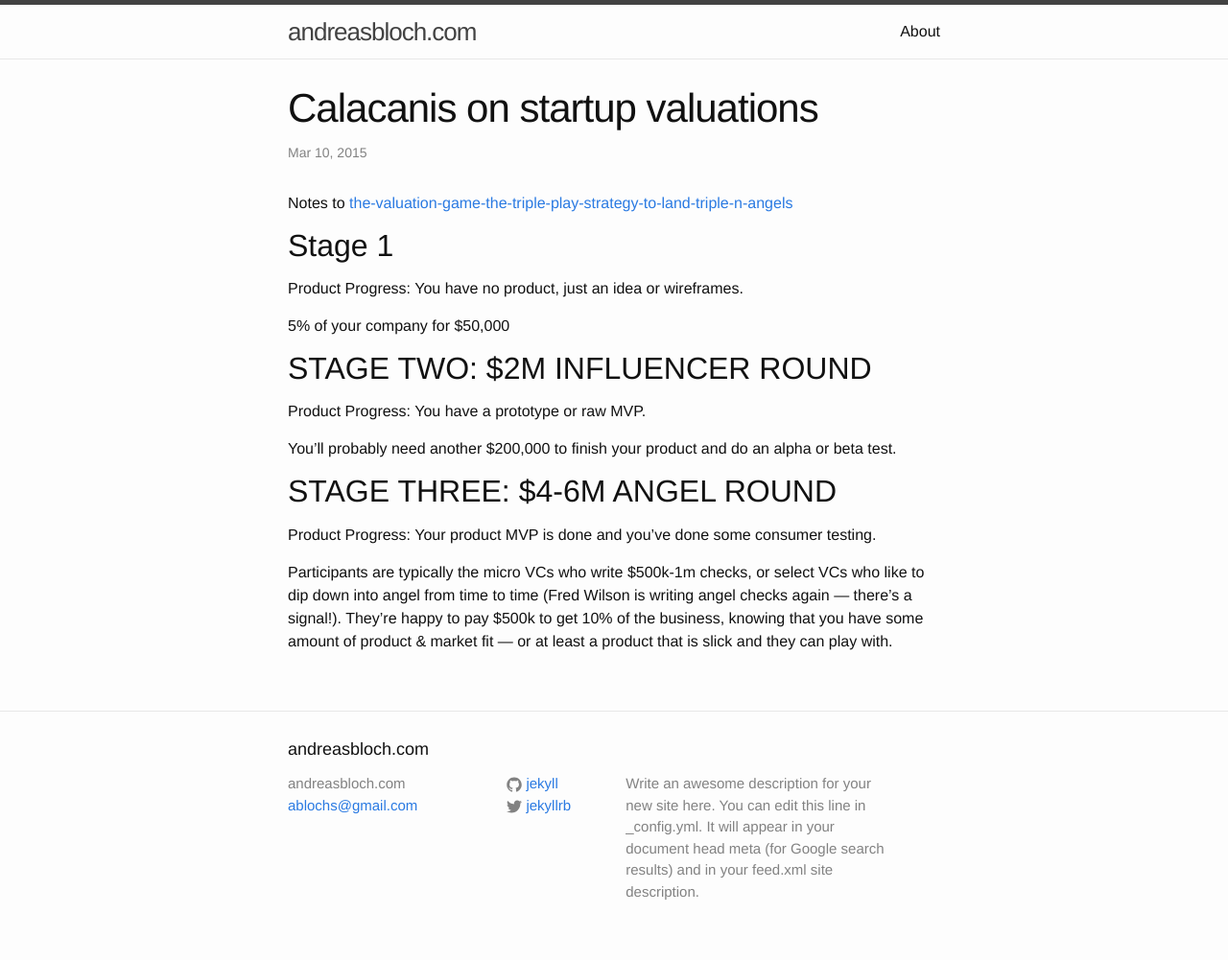
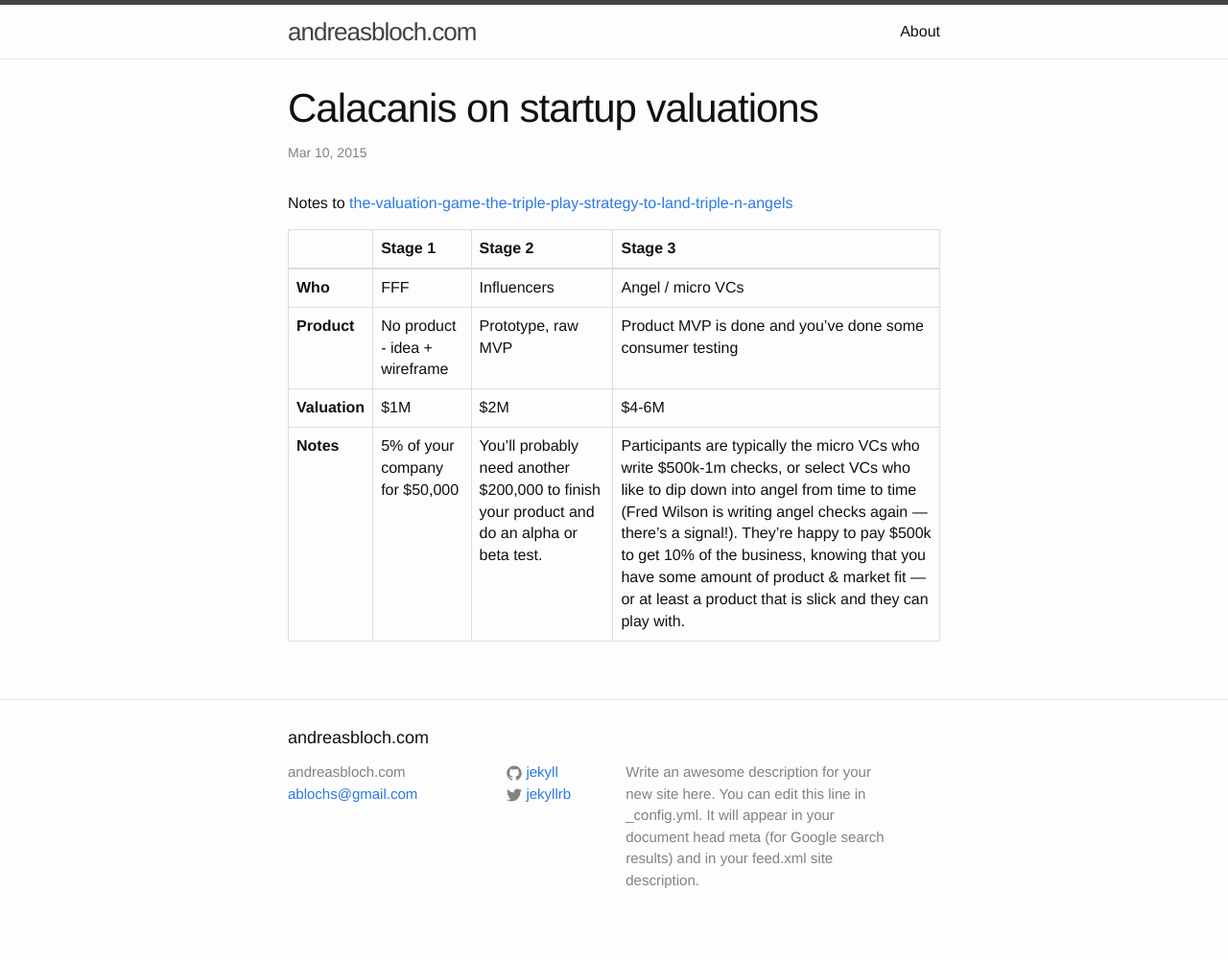
Before and after one commit to ablochs/ablochs.github.io.old, a Jekyll site: the page built from _posts/2015-03-10-calacanis-on-startup-valuations.md, in a window 1280 px wide. Shown: the whole page at 96% size. Built offline with Jekyll 4.4.1, drawn with Linux system fonts in a browser that asks for light colours.

Commit message:
Add table

```diff
--- a/_posts/2015-03-10-calacanis-on-startup-valuations.md
+++ b/_posts/2015-03-10-calacanis-on-startup-valuations.md
@@ -8,17 +8,39 @@ tags: []
 
 Notes to <a href="http://calacanis.com/2015/01/31/the-valuation-game-the-triple-play-strategy-to-land-triple-n-angels/" target="_blank">the-valuation-game-the-triple-play-strategy-to-land-triple-n-angels</a>
 
-## Stage 1
-Product Progress: You have no product, just an idea or wireframes.
-
-5% of your company for $50,000
-
-## STAGE TWO: $2M INFLUENCER ROUND
-Product Progress: You have a prototype or raw MVP.
-
-You’ll probably need another $200,000 to finish your product and do an alpha or beta test.
-
-## STAGE THREE: $4-6M ANGEL ROUND
-Product Progress: Your product MVP is done and you’ve done some consumer testing.
-
-Participants are typically the micro VCs who write $500k-1m checks, or select VCs who like to dip down into angel from time to time (Fred Wilson is writing angel checks again — there’s a signal!). They’re happy to pay $500k to get 10% of the business, knowing that you have some amount of product & market fit — or at least a product that is slick and they can play with.
+<table class="table table-bordered">
+  <thead>
+    <tr>
+      <th></th>
+      <th>Stage 1</th>
+      <th>Stage 2</th>
+      <th>Stage 3</th>
+    </tr>
+  </thead>
+  <tbody>
+    <tr>
+      <th scope="row">Who</th>
+      <td>FFF</td>
+      <td>Influencers</td>
+      <td>Angel / micro VCs</td>
+    </tr>
+    <tr>
+      <th scope="row">Product</th>
+      <td>No product - idea + wireframe</td>
+      <td>Prototype, raw MVP</td>
+      <td>Product MVP is done and you’ve done some consumer testing</td>
+    </tr>
+    <tr>
+      <th scope="row">Valuation</th>
+      <td>$1M</td>
+      <td>$2M</td>
+      <td>$4-6M</td>
+    </tr>
+    <tr>
+      <th scope="row">Notes</th>
+      <td>5% of your company for $50,000</td>
+      <td>You’ll probably need another $200,000 to finish your product and do an alpha or beta test.</td>
+      <td>Participants are typically the micro VCs who write $500k-1m checks, or select VCs who like to dip down into angel from time to time (Fred Wilson is writing angel checks again — there’s a signal!). They’re happy to pay $500k to get 10% of the business, knowing that you have some amount of product & market fit — or at least a product that is slick and they can play with.</td>
+    </tr>
+  </tbody>
+</table>
```
